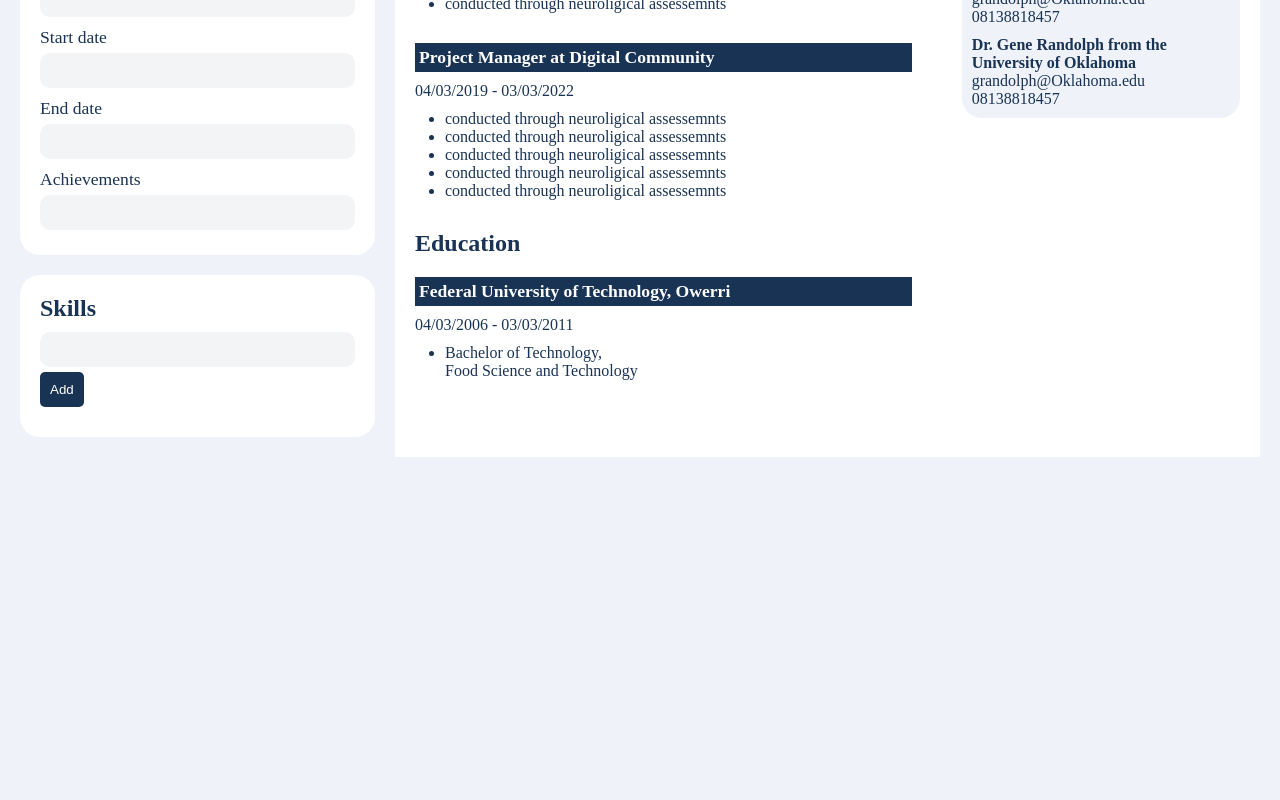
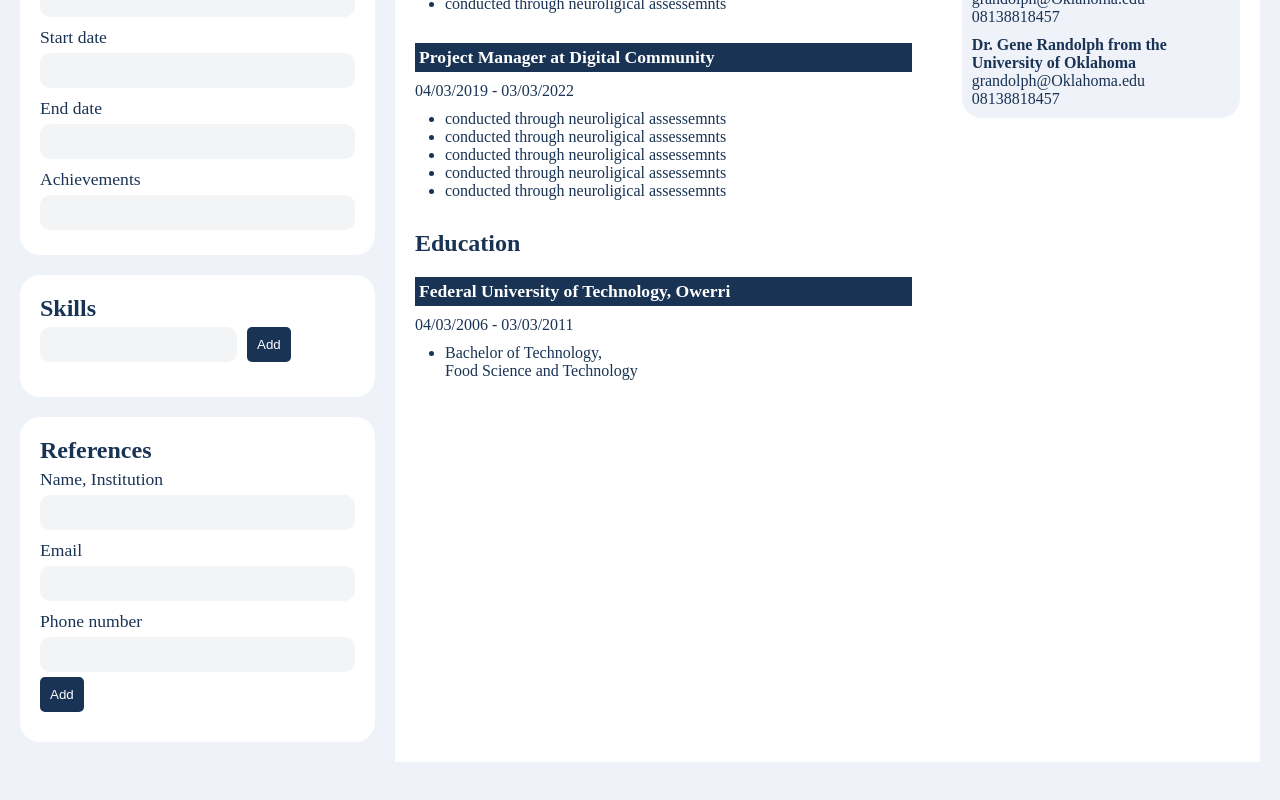
Before and after one commit to AndreUdotai/cv-application, a React (Vite) app: page / in a window 1280 px wide. Shown: the part 828-1628 px from the top of the page. Before the commit the page ends 1365 px from the top, so only its background shows below. Built offline with nearby package versions, Linux system fonts and the light colour scheme.

Commit message:
started references section

```diff
--- a/src/App.css
+++ b/src/App.css
@@ -192,7 +192,18 @@ textarea:focus {
   background-color: rgb(39, 77, 128);
 }
 
-/* .skillsForm {
+.skillsForm {
   display: flex;
+  align-items: center;
+  gap: 10px;
+}
 
-} */
+.skillsForm input {
+  margin-top: 0px;
+  width: 100%;
+  flex: 1;
+}
+
+.skillsForm button {
+  flex: 0;
+}
--- a/src/App.jsx
+++ b/src/App.jsx
@@ -6,8 +6,8 @@ import './App.css';
 import Cv from './components/Cv';
 import Form from './components/Form';
 
-
 const skillsArray = [];
+const referencesArray = [];
 
 function App() {
     const [nameInput, setNameInput] = useState('');
@@ -19,6 +19,45 @@ function App() {
 
     const [skills, setSkills] = useState(skillsArray);
     const [skillsInput, setSkillsInput] = useState('');
+
+    const handleSkillsInput = (newSkill) => {
+        setSkillsInput(newSkill);
+    };
+
+    const handleAddSkill = (event, newSkill) => {
+        event.preventDefault();
+        setSkills([...skills, { id: uuidv4(), skill: newSkill }]);
+        setSkillsInput('');
+    };
+
+    const [referenceProfile, setReferenceProfile] = useState({
+        name: '',
+        email: '',
+        phone: '',
+    });
+
+    const [references, setReferences] = useState(referencesArray);
+
+    const handleReferenceInput = (e) => {
+        const value = e.target.value;
+        setReferenceProfile({
+            ...referenceProfile,
+            [e.target.name]: value,
+        });
+    };
+
+    const handleAddReference = (e, newReference) => {
+        e.preventDefault();
+        setReferences([
+            ...references,
+            {
+                id: uuidv4(),
+                name: newReference.name,
+                email: newReference.email,
+                phone: newReference.phone,
+            },
+        ]);
+    };
 
     const handleInputChange = (newValue) => {
         setNameInput(newValue);
@@ -44,16 +83,6 @@ function App() {
         setProfileInput(newValue);
     };
 
-    const handleSkillsInput = (newSkill) => {
-        setSkillsInput(newSkill)
-    };
-
-    const handleAddSkill = (event, newSkill) => {
-        event.preventDefault()
-        setSkills([...skills, {id: uuidv4(), skill: newSkill}]);
-        setSkillsInput('')
-    };
-
     return (
         <div className='app'>
             <Form
@@ -65,6 +94,8 @@ function App() {
                 profileInput={profileInput}
                 skills={skills}
                 skillsInput={skillsInput}
+                referenceProfile={referenceProfile}
+                references={references}
                 handleInputChange={handleInputChange}
                 handleEmailInput={handleEmailInput}
                 handlePhoneInput={handlePhoneInput}
@@ -73,6 +104,8 @@ function App() {
                 handleProfileInput={handleProfileInput}
                 handleAddSkill={handleAddSkill}
                 handleSkillsInput={handleSkillsInput}
+                handleAddReference={handleAddReference}
+                handleReferenceInput={handleReferenceInput}
             />
             <Cv
                 nameInput={nameInput}
--- a/src/components/Form.jsx
+++ b/src/components/Form.jsx
@@ -1,12 +1,12 @@
-
 /* eslint-disable react/prop-types */
 
-function Input({ label, inputValue, handleInputChange }) {
+function Input({ label, inputValue, handleInputChange, name }) {
     return (
         <div className='inputComponent'>
             <label className='label'>{label}</label>
             <input
                 type='text'
+                name={name}
                 className='input'
                 value={inputValue}
                 onChange={(event) => handleInputChange(event.target.value)}
@@ -33,9 +33,7 @@ function TextArea({ label, inputValue, handleInputChange }) {
 function Button({ name, handleAdd }) {
     return (
         <div>
-            <button
-                className='button'
-                onClick={handleAdd}>
+            <button className='button' onClick={handleAdd}>
                 {name}
             </button>
         </div>
@@ -137,16 +135,52 @@ function Skills({ skills, skillsInput, handleAddSkill, handleSkillsInput }) {
                 <Button
                     name={'Add'}
                     handleAdd={(e) => handleAddSkill(e, skillsInput)}
-
                 />
             </div>
             <ul>
-                    {
-                        skills.map(item =>
-                            <li key={item.id}>{item.skill}</li>
-                        )
-                    }
-                </ul>
+                {skills.map((item) => (
+                    <li key={item.id}>{item.skill}</li>
+                ))}
+            </ul>
+        </div>
+    );
+}
+
+function References({
+    referenceProfile,
+    references,
+    handleAddReference,
+    handleReferenceInput,
+}) {
+    return (
+        <div className='form'>
+            <h2>References</h2>
+            <div className='referencesForm'>
+                <Input
+                    label={'Name, Institution'}
+                    name={'name'}
+                    handleInputChange={handleReferenceInput}
+                />
+                <Input
+                    label={'Email'}
+                    name={'email'}
+                    handleInputChange={handleReferenceInput}
+                />
+                <Input
+                    label={'Phone number'}
+                    name={'phone'}
+                    handleInputChange={handleReferenceInput}
+                />
+                <Button
+                    name={'Add'}
+                    handleAdd={(e) => handleAddReference(e, referenceProfile)}
+                />
+            </div>
+            <ul>
+                {references.map((item) => (
+                    <li key={item.id}>{item.name}</li>
+                ))}
+            </ul>
         </div>
     );
 }
@@ -160,6 +194,8 @@ export default function Form({
     profileInput,
     skills,
     skillsInput,
+    referenceProfile,
+    references,
     handleInputChange,
     handleEmailInput,
     handlePhoneInput,
@@ -168,6 +204,8 @@ export default function Form({
     handleProfileInput,
     handleAddSkill,
     handleSkillsInput,
+    handleAddReference,
+    handleReferenceInput,
 }) {
     return (
         <div className='formSection'>
@@ -193,6 +231,12 @@ export default function Form({
                 handleAddSkill={handleAddSkill}
                 handleSkillsInput={handleSkillsInput}
             />
+            <References
+                referenceProfile={referenceProfile}
+                references={references}
+                handleAddReference={handleAddReference}
+                handleReferenceInput={handleReferenceInput}
+            />
         </div>
     );
 }
```
